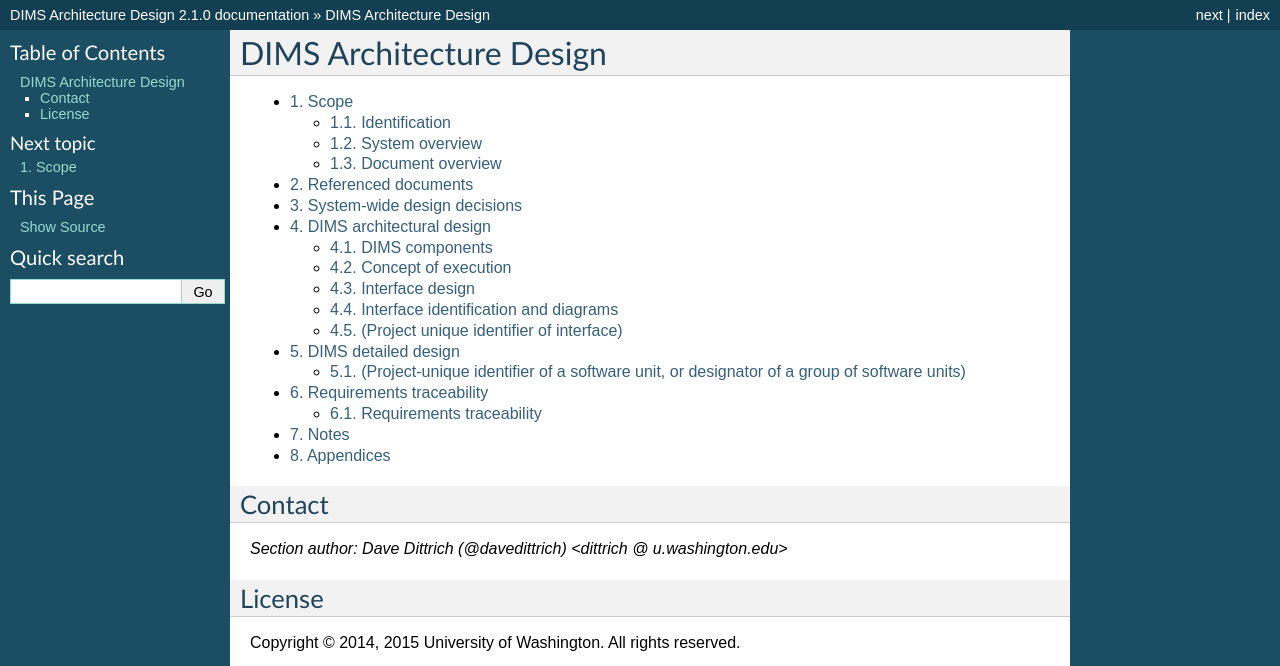
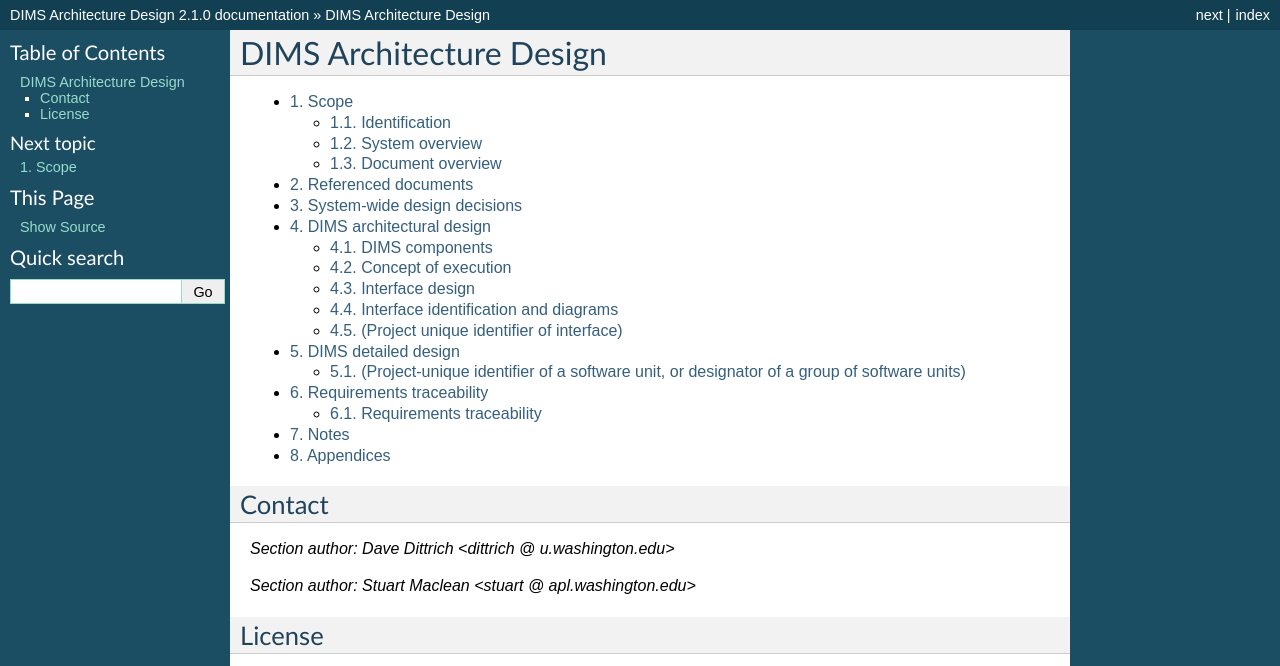
Before and after one commit to uw-dims/dims-ad, a Sphinx documentation site: the page built from source/index.rst, in a window 1280 px wide, cut to the strip 0-666 px from the top of the page. Built offline with Sphinx 7.4.7, drawn with Linux system fonts in a browser that asks for light colours.

Commit message:
Add Stuart to author list

```diff
--- a/source/index.rst
+++ b/source/index.rst
@@ -20,7 +20,8 @@
 Contact
 ~~~~~~~
 
-.. sectionauthor:: Dave Dittrich (@davedittrich) <dittrich @ u.washington.edu>
+.. sectionauthor:: Dave Dittrich <dittrich @ u.washington.edu>
+.. sectionauthor:: Stuart Maclean <stuart @ apl.washington.edu>
 
 License
 ~~~~~~~
```
